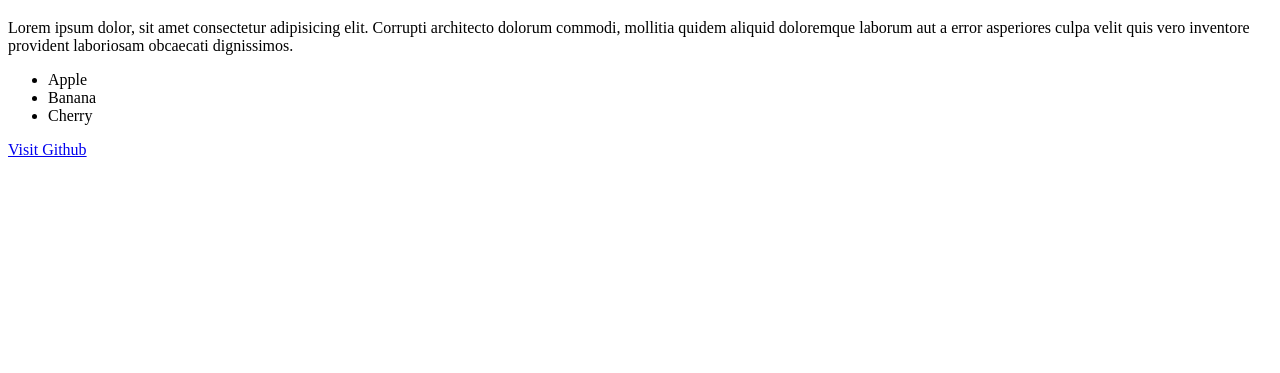
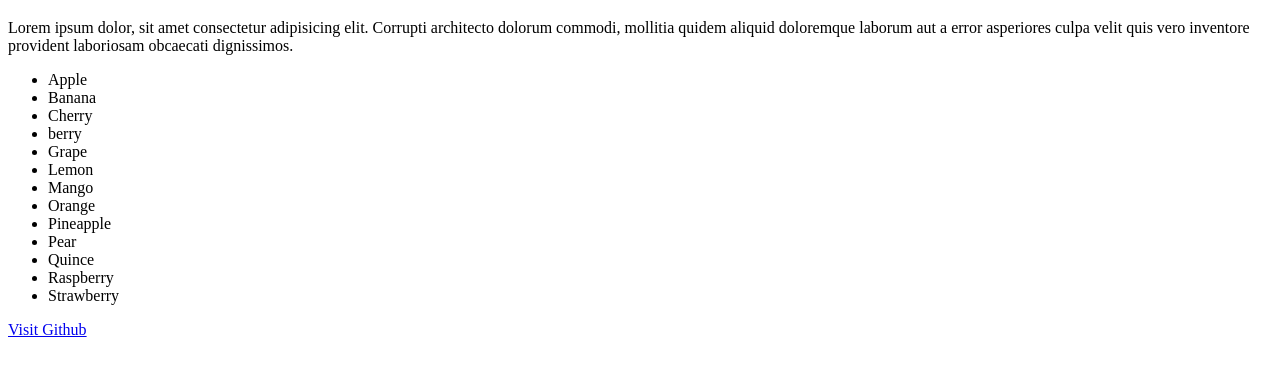
Before and after one commit to PRABHAT-BANKAI/practice-github, a plain HTML site: page index.html in a window 1280 px wide. Shown: the part 61-434 px from the top of the page. Drawn offline with Linux system fonts and the light colour scheme.

Commit message:
modifeied

```diff
--- a/index.html
+++ b/index.html
@@ -17,6 +17,16 @@
       <li>Apple</li>
       <li>Banana</li>
       <li>Cherry</li>
+     <li>berry</li>
+      <li>Grape</li>
+      <li>Lemon</li>
+      <li>Mango</li>
+      <li>Orange</li>
+      <li>Pineapple</li>
+      <li>Pear</li>
+      <li>Quince</li>
+      <li>Raspberry</li>
+      <li>Strawberry</li>
     </ul>
     <a href="https://www.github.com">Visit Github</a>
   </body>
```
